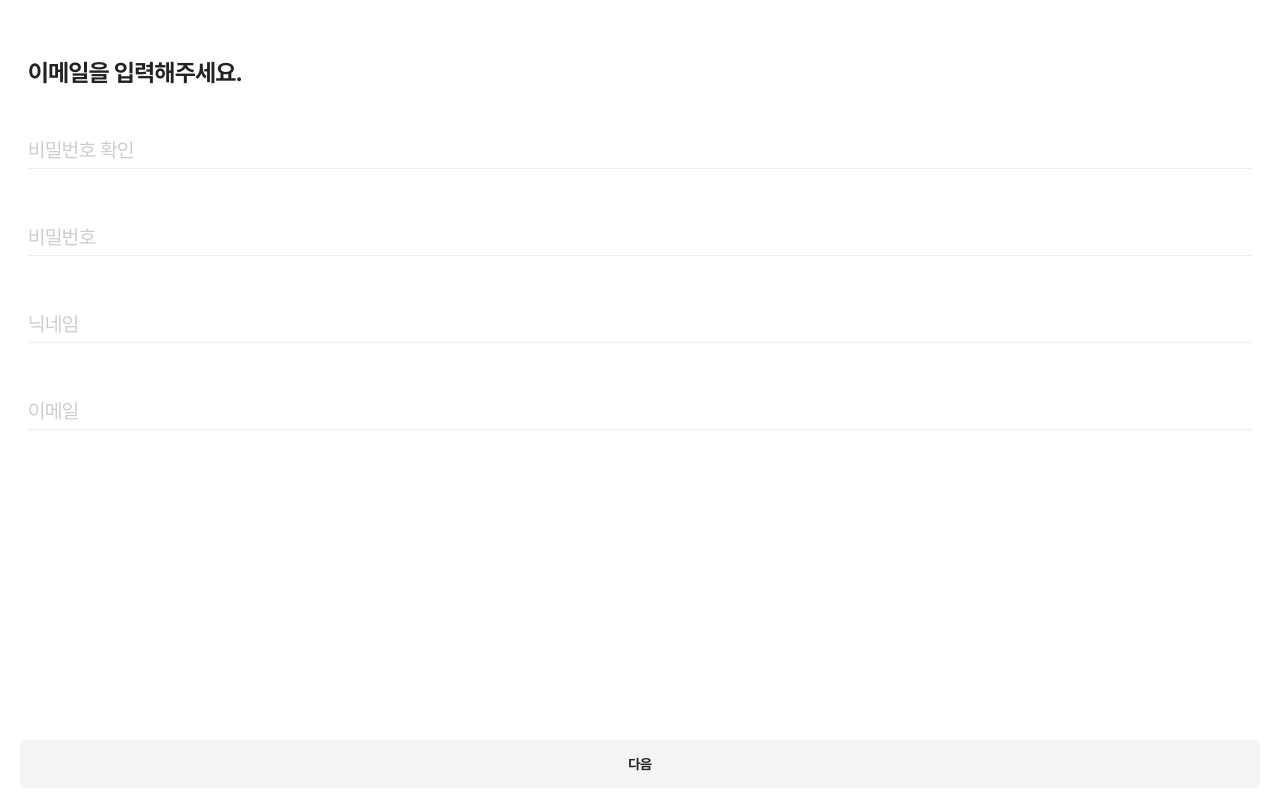
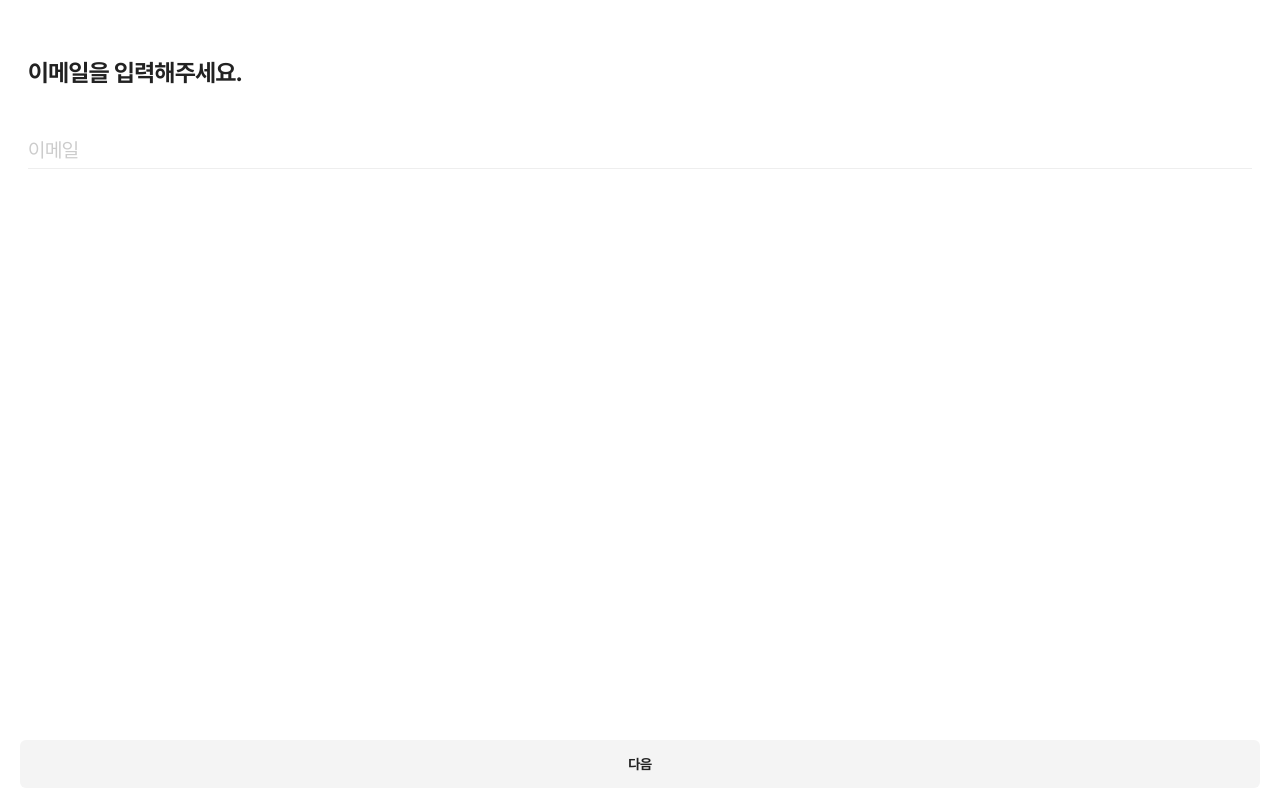
Before and after one commit to a-daily-diary/ADD.FE, a Next.js app: page /account/register in a window 1280 px wide. Built offline with nearby package versions, Linux system fonts and the light colour scheme; what emotion-reset would draw is missing.

Commit message:
✨ #69 - email input onBlur시 이메일 중복 확인 기능
- 관련 코드 리팩토링
- registerStep 적용

```diff
--- a/src/components/account/RegisterForm.tsx
+++ b/src/components/account/RegisterForm.tsx
@@ -1,8 +1,15 @@
 import styled from '@emotion/styled';
-import axios from 'axios';
+import axios, { isAxiosError } from 'axios';
 import React, { useRef, useState } from 'react';
 import { useFormContext } from 'react-hook-form';
-import type { RegisterSchema } from 'types/Register';
+import type { AxiosResponse } from 'axios';
+import type {
+  RegisterRequest,
+  RegisterResponse,
+  RegisterSchema,
+  RegisterStep,
+} from 'types/Register';
+import type { ErrorResponse, SuccessResponse } from 'types/Response';
 import FormInput from 'components/account/FormInput';
 import Button from 'components/common/Button';
 import {
@@ -11,45 +18,76 @@ import {
   VALID_VALUE,
 } from 'constants/validation';
 
-const RegisterForm = () => {
+interface ConfirmStatus {
+  status: boolean;
+  message: string;
+}
+interface Confirm {
+  email: ConfirmStatus;
+  username: ConfirmStatus;
+}
+
+interface RegisterProps {
+  registerStep: RegisterStep;
+}
+
+const RegisterForm = ({ registerStep }: RegisterProps) => {
   const {
     register,
     watch,
     getValues,
     formState: { errors, isValid },
+    setError,
   } = useFormContext<RegisterSchema>();
 
   const passwordCheckRef = useRef<string | null>(null);
   passwordCheckRef.current = watch('password');
 
   // 이메일, 유저네임 중복 확인하기 위해 작성
-  const [isDoubleCheck, setIsDoubleCheck] = useState({
-    email: false,
-    username: false,
-  });
-  const usernmaeDoubleCheck = () => {
-    const username = getValues('username');
-
-    try {
-      const res = axios.post('http://localhost:5001/users/username-check', {
-        username,
-      });
-      setIsDoubleCheck((prev) => {
-        return { ...prev, username: true };
+  const defaultConfirmStats = { status: false, message: '' };
+  const [isConfirmed, setIsConfirmed] = useState<Confirm>({
+    email: defaultConfirmStats,
+    username: defaultConfirmStats,
   });
 
-      console.log(res);
-    } catch (err) {
-      console.log(err);
+  // TODO : lodash 설치 후 email input이 변경될 때 중복확인하는 코드로 수정
+  const handleOnBlurEmail = async () => {
+    try {
+      const { email } = getValues();
+      const {
+        data,
+      }: AxiosResponse<
+        SuccessResponse<RegisterResponse>,
+        RegisterRequest
+      > = await axios.post('http://34.168.182.31:5000/users/email-check', {
+        email,
+      });
+
+      setIsConfirmed((state) => {
+        return {
+          ...state,
+          email: { status: true, message: data.data.message },
+        };
+      });
+    } catch (error) {
+      if (isAxiosError<ErrorResponse>(error)) {
+        console.log(error);
+        setError('email', {
+          type: 'pattern',
+          message: error.response?.data.message[0],
+        });
+      }
     }
   };
 
   return (
     <Section>
       <TitleContainer>
-        <Title>이메일을 입력해주세요.</Title>
+        {registerStep === 'email' && <Title>이메일을 입력해주세요.</Title>}
+        {registerStep === 'username' && <Title>닉네임을 입력해주세요.</Title>}
       </TitleContainer>
       <FormInputContainer>
+        <div>
           <FormInput
             register={register('email', {
               required: REQUIRED_MESSAGE.email,
@@ -57,15 +95,26 @@ const RegisterForm = () => {
                 value: VALID_VALUE.email,
                 message: ERROR_MESSAGE.email,
               },
-            validate: () => !isDoubleCheck.email || '이미 가입한 이메일입니다.',
+              onBlur: handleOnBlurEmail,
+              onChange: () => {
+                setIsConfirmed((state) => {
+                  return {
+                    ...state,
+                    email: defaultConfirmStats,
+                  };
+                });
+              },
             })}
             name="email"
             type="text"
             placeholder="이메일"
             label="이메일"
             errors={errors.email}
+            isShowLabel={isConfirmed.email.status}
           />
-
+          {isConfirmed.email.status && <p>{isConfirmed.email.message}</p>}
+        </div>
+        {registerStep === 'username' && (
           <FormInput
             register={register('username', {
               required: REQUIRED_MESSAGE.username,
@@ -79,8 +128,9 @@ const RegisterForm = () => {
             placeholder="닉네임"
             label="닉네임"
             errors={errors.username}
-          isShowLabel={isDoubleCheck.username}
+            isShowLabel={isConfirmed.username.status}
           />
+        )}
         {/* TODO: 중복 확인 버튼 UI 수정 */}
         {/* <Button
             pattern="box"
@@ -92,6 +142,7 @@ const RegisterForm = () => {
           >
             중복확인
           </Button> */}
+        {registerStep === 'password' && (
           <FormInput
             register={register('password', {
               required: REQUIRED_MESSAGE.password,
@@ -106,11 +157,14 @@ const RegisterForm = () => {
             label="비밀번호"
             errors={errors.password}
           />
+        )}
+        {registerStep === 'passwordCheck' && (
           <FormInput
             register={register('passwordCheck', {
               required: REQUIRED_MESSAGE.passwordCheck,
               validate: (value) =>
-              value === passwordCheckRef.current || ERROR_MESSAGE.passwordCheck,
+                value === passwordCheckRef.current ||
+                ERROR_MESSAGE.passwordCheck,
             })}
             name="passwordCheck"
             type="password"
@@ -118,6 +172,7 @@ const RegisterForm = () => {
             label="비밀번호 확인"
             errors={errors.passwordCheck}
           />
+        )}
       </FormInputContainer>
       <ButtonContainer>
         <Button disabled={!isValid} pattern="box" size="lg" fullWidth>
```
Lines whose indentation alone changed are shown as unchanged.
